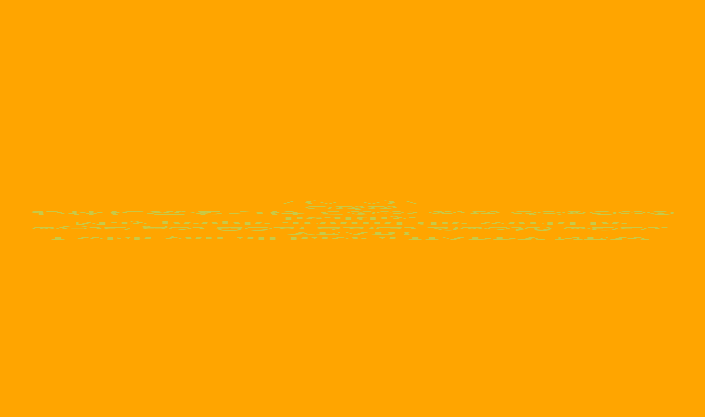
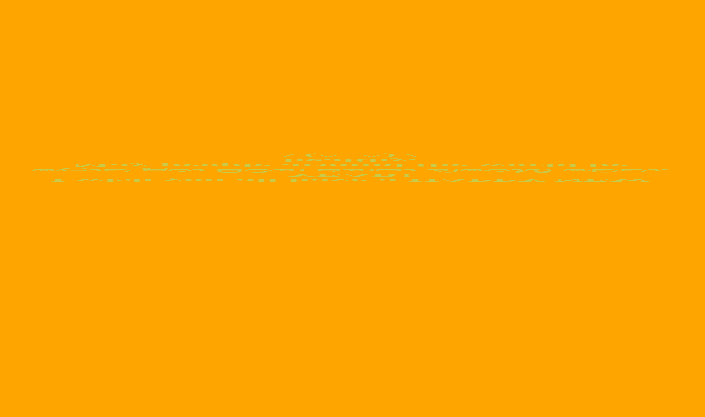
Before and after one commit to HappyKumamoto/HappyNewYear, a plain HTML site: page index.html in a window 1280 px wide. Shown: the whole page, without its empty margins (290-995 px from the left). Drawn offline with Linux system fonts and the light colour scheme.

Commit message:
Update index.html

```diff
--- a/index.html
+++ b/index.html
@@ -10,7 +10,6 @@
                                 I wish you all have a HAPPY NEW YEAR!<br>
                                 ලොව පුරා සිටින ජනයා නිරෝගී වේවා.<br>
                                 May people around the world be healthy.<br>
-                                お体に気をつけてඔයා ගැන ප්රවේසම් වන්න<br>
                                 \ (^_^) /
     </h1>
     <script src="newyear.js"></script>
```
